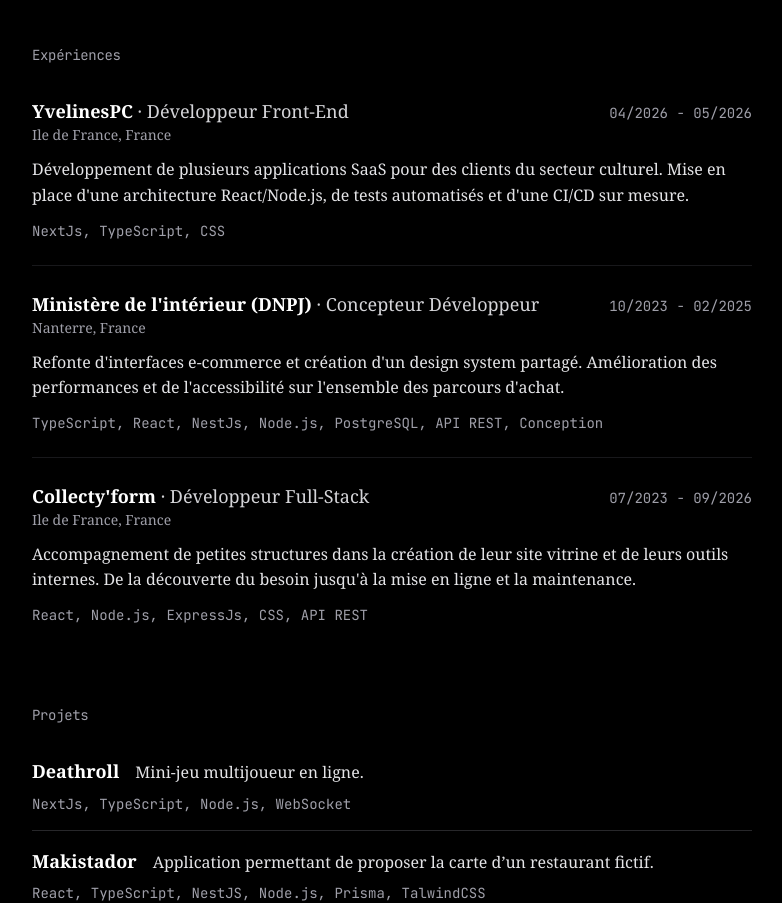
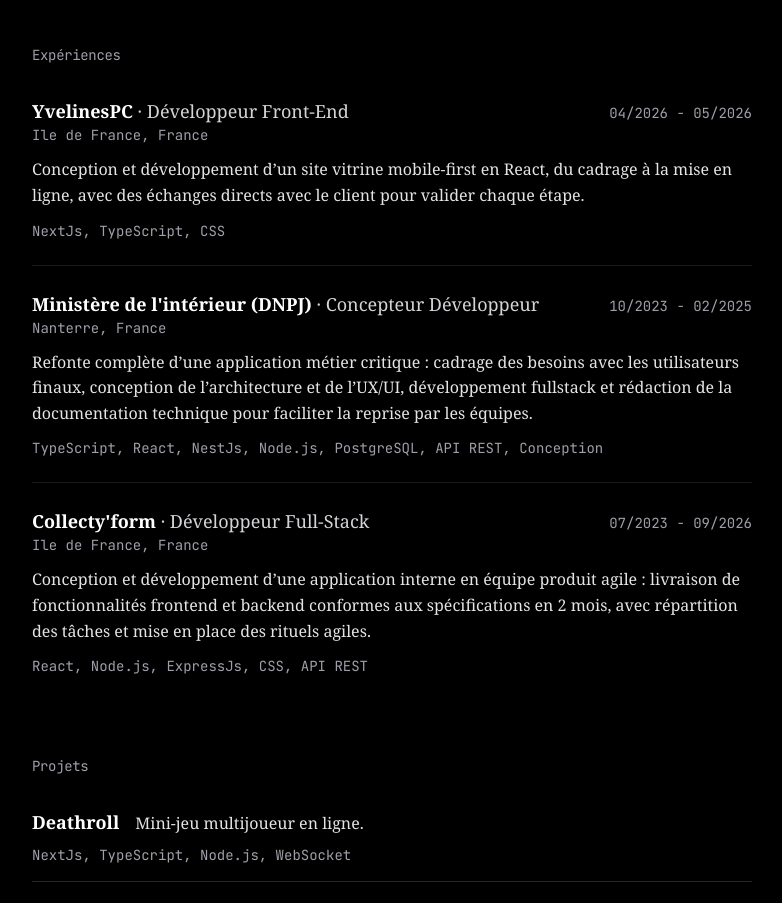
Before and after one commit to WilliamBanas/Portfolio, a Next.js app: page / in a window 1280 px wide. Shown: the part 1180-2083 px from the top of the page, without its empty margins (248-1030 px from the left). Built offline with nearby package versions, Linux system fonts and the light colour scheme.

Commit message:
feat: update experience content and mono locations

```diff
--- a/src/components/Experience.tsx
+++ b/src/components/Experience.tsx
@@ -19,7 +19,7 @@ export default function Experience() {
               </h3>
               <p className="font-mono text-sm text-zinc-400">{experience.period}</p>
             </div>
-            <p className="text-sm text-zinc-400">{experience.location}</p>
+            <p className="font-mono text-sm text-zinc-400">{experience.location}</p>
             <p className="mt-3 text-pretty text-zinc-200">{experience.description}</p>
             <p className="font-mono mt-3 text-sm text-zinc-400">{experience.tags.join(', ')}</p>
           </li>
--- a/src/components/HeroStar.tsx
+++ b/src/components/HeroStar.tsx
@@ -4,7 +4,7 @@ import StarMark from "./StarMark";
 
 export default function HeroStar() {
 	return (
-			<div className="-z-10 absolute h-[26rem] w-[26rem] select-none text-[#0c0c0e] sm:-right-10 sm:h-[34rem] sm:w-[34rem]">
+			<div className="-z-10 absolute h-104 w-104 select-none text-[#0c0c0e] sm:-right-10 sm:h-[34rem] sm:w-[34rem]">
 				<StarMark className="block h-full w-full" />
 			</div>
 	);
--- a/src/data/experiences.ts
+++ b/src/data/experiences.ts
@@ -16,7 +16,7 @@ export const experiences: Experience[] = [
     period: '04/2026 - 05/2026',
     location: 'Ile de France, France',
     description:
-      "Développement de plusieurs applications SaaS pour des clients du secteur culturel. Mise en place d'une architecture React/Node.js, de tests automatisés et d'une CI/CD sur mesure.",
+      "Conception et développement d’un site vitrine mobile-first en React, du cadrage à la mise en ligne, avec des échanges directs avec le client pour valider chaque étape.",
     tags: ['NextJs', 'TypeScript', 'CSS'],
   },
   {
@@ -26,7 +26,7 @@ export const experiences: Experience[] = [
     period: '10/2023 - 02/2025',
     location: 'Nanterre, France',
     description:
-      "Refonte d'interfaces e-commerce et création d'un design system partagé. Amélioration des performances et de l'accessibilité sur l'ensemble des parcours d'achat.",
+      "Refonte complète d’une application métier critique : cadrage des besoins avec les utilisateurs finaux, conception de l’architecture et de l’UX/UI, développement fullstack et rédaction de la documentation technique pour faciliter la reprise par les équipes.",
     tags: ['TypeScript', 'React', 'NestJs', 'Node.js', 'PostgreSQL','API REST', 'Conception'],
   },
   {
@@ -36,7 +36,7 @@ export const experiences: Experience[] = [
     period: '07/2023 - 09/2026',
     location: 'Ile de France, France',
     description:
-      "Accompagnement de petites structures dans la création de leur site vitrine et de leurs outils internes. De la découverte du besoin jusqu'à la mise en ligne et la maintenance.",
+      "Conception et développement d’une application interne en équipe produit agile : livraison de fonctionnalités frontend et backend conformes aux spécifications en 2 mois, avec répartition des tâches et mise en place des rituels agiles.",
     tags: ['React','Node.js', 'ExpressJs', 'CSS', 'API REST'],
   },
 ]
```
